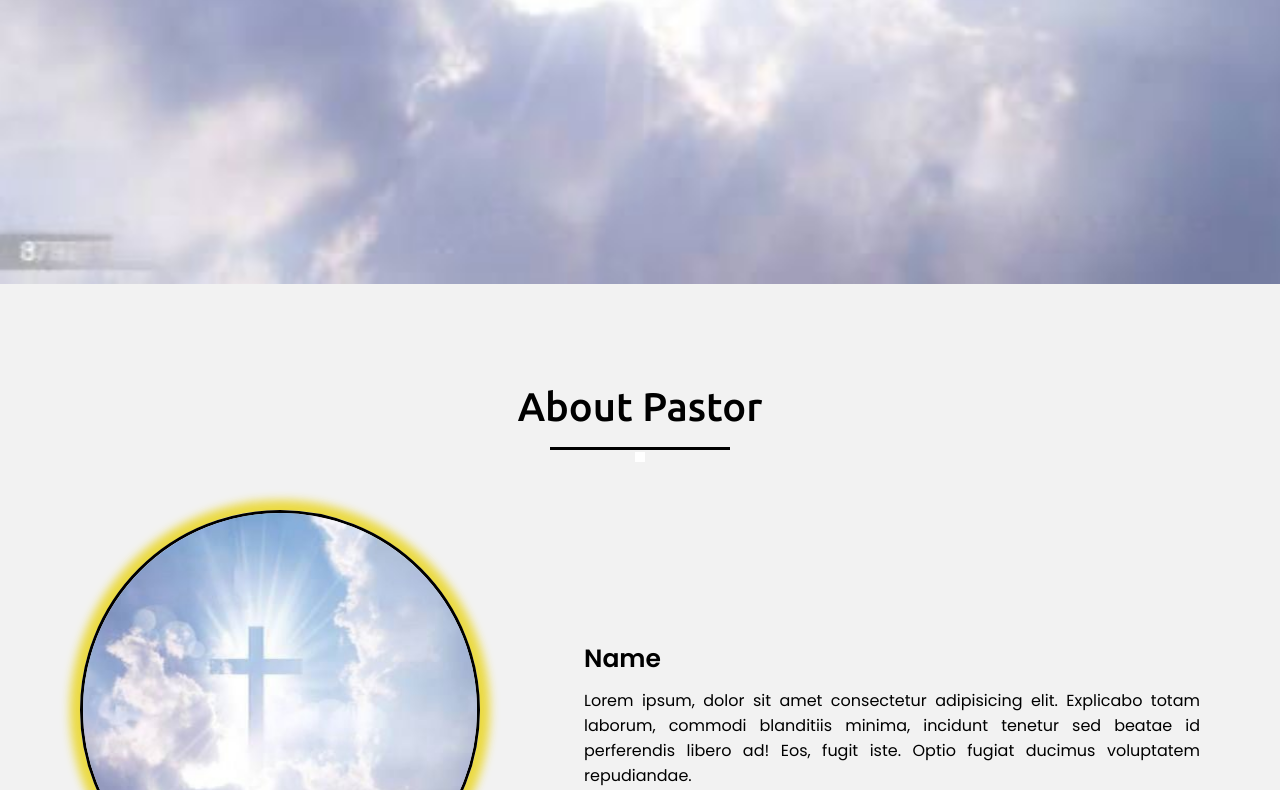
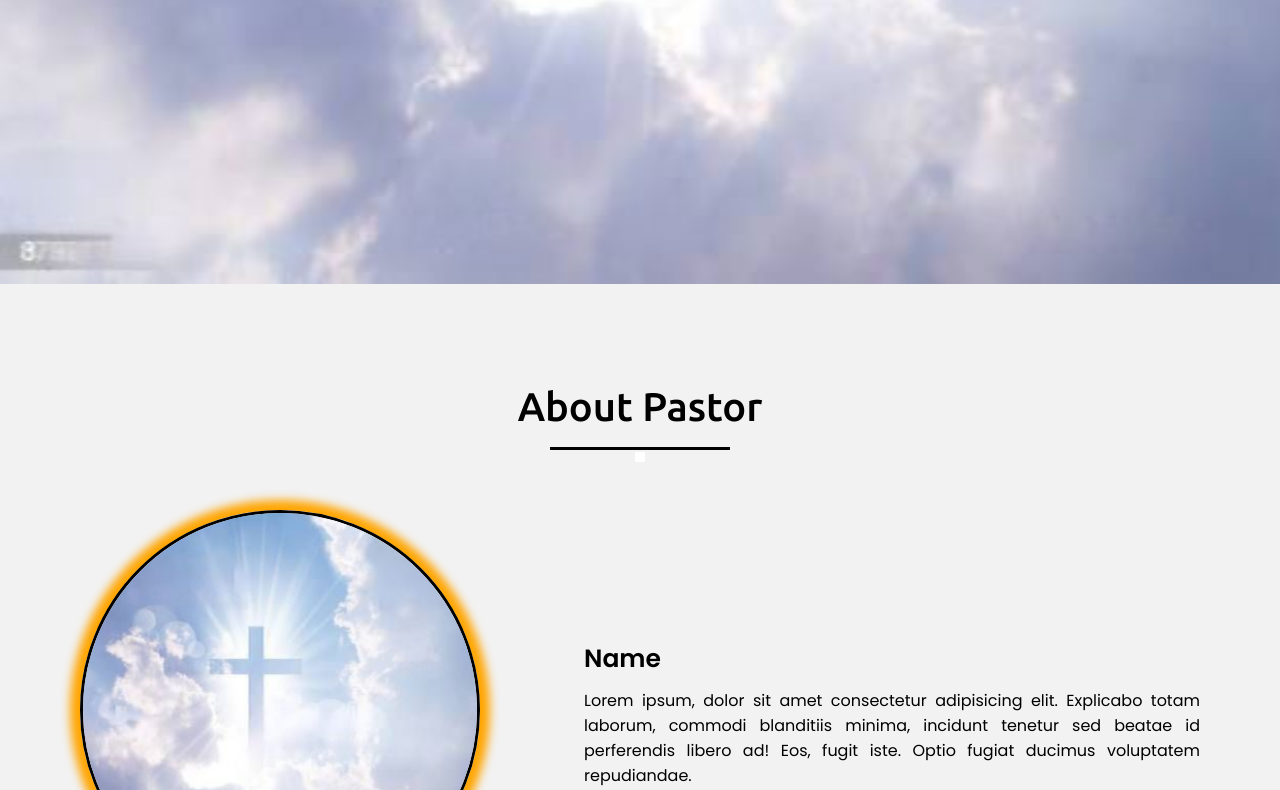
Before and after one commit to Kishan-Kumar-Zalavadia/Church_Website, a plain HTML site: page index.html in a window 1280 px wide. Shown: the part 617-1407 px from the top of the page. Drawn offline with nearby package versions, Linux system fonts and the light colour scheme; a web font is replaced by a local one.

Commit message:
Main Color Test

```diff
--- a/style.css
+++ b/style.css
@@ -37,7 +37,7 @@ html::-webkit-scrollbar {
 }
 
 :root {
-    --main--color: rgb(235, 218, 66);
+    --main--color: orange;
 }
 
 html {
```
